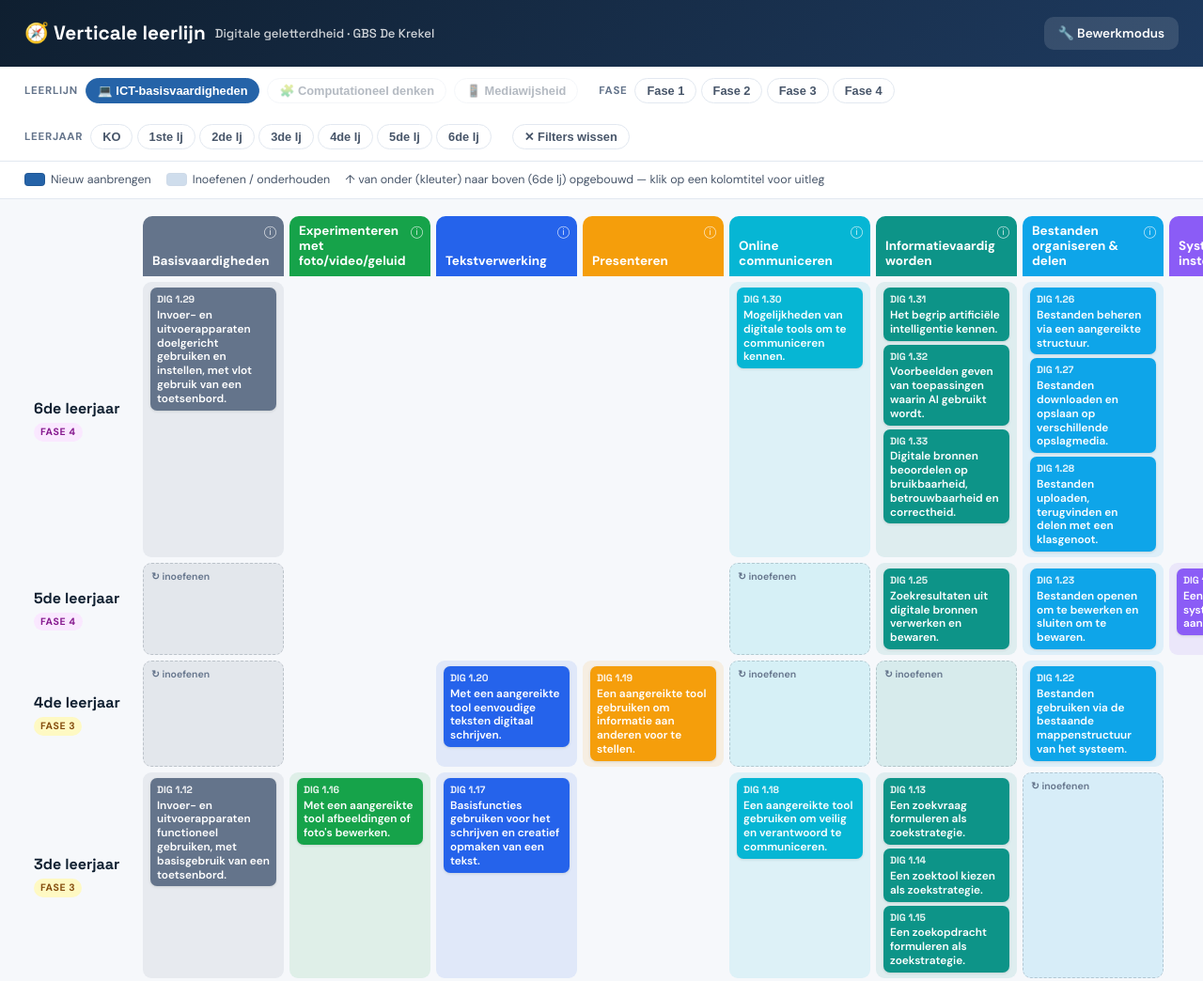
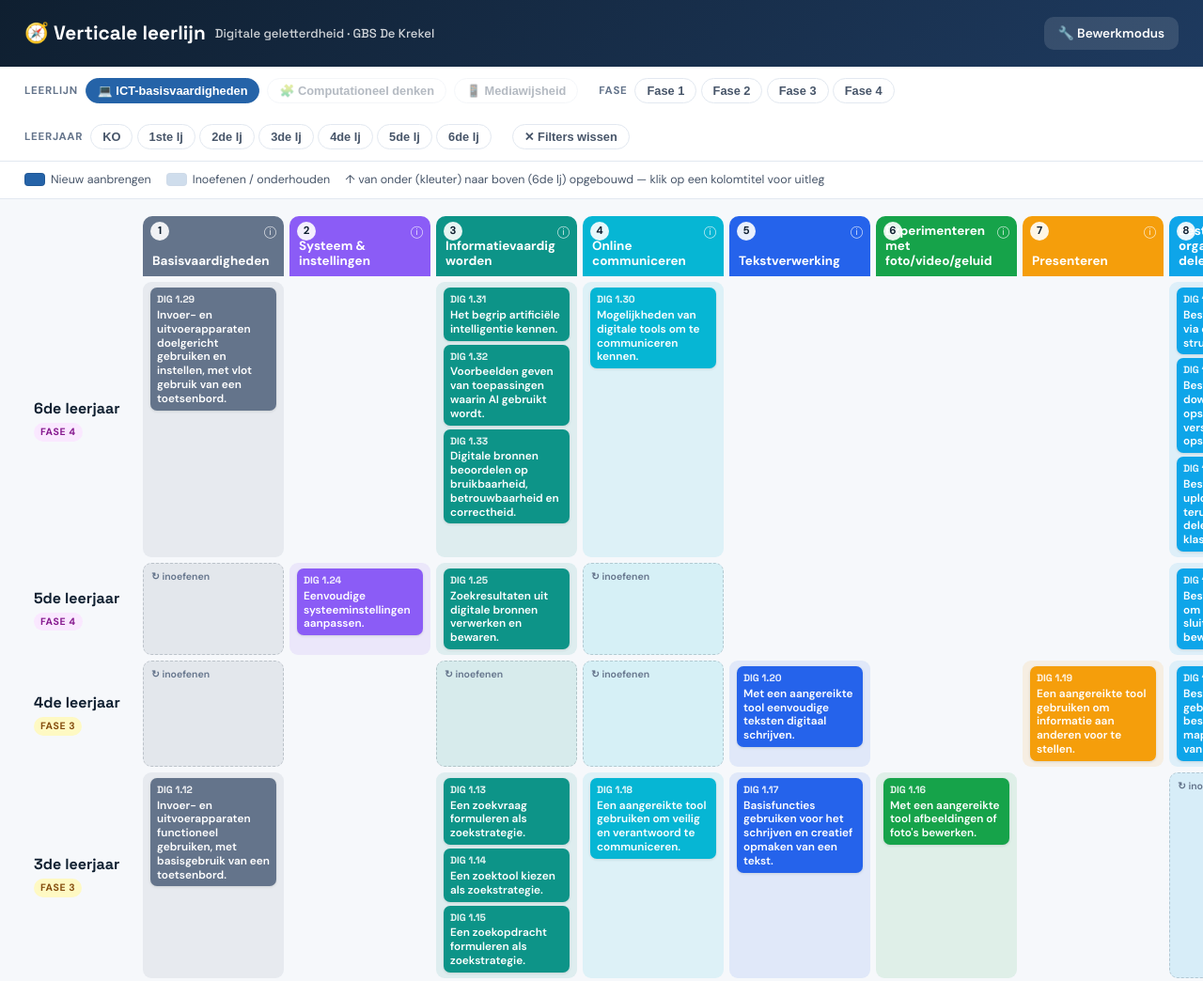
Before and after one commit to JonasB40/DigiplanKrekel, a plain HTML site: page verticale-leerlijn.html in a window 1280 px wide. Shown: the top 1044 px of the page at 94% size. Drawn offline with Linux system fonts and the light colour scheme.

Commit message:
Verticale leerlijn: pedagogische volgorde kolommen + stap-nummers (1→9)

```diff
--- a/verticale-leerlijn.html
+++ b/verticale-leerlijn.html
@@ -52,6 +52,7 @@
   .head-cell:hover{filter:brightness(1.06)}
   .head-cell .h-name{font-weight:700;font-size:.84rem;line-height:1.2}
   .head-cell .h-info{position:absolute;top:6px;right:8px;font-size:.8rem;opacity:.85}
+  .head-cell .h-step{position:absolute;top:6px;left:8px;width:20px;height:20px;border-radius:50%;background:rgba(255,255,255,.9);color:#0f1f30;font-size:.72rem;font-weight:800;display:flex;align-items:center;justify-content:center;line-height:1}
 
   .yr-cell{position:sticky;left:0;z-index:4;background:var(--bg);display:flex;flex-direction:column;justify-content:center;padding:8px 10px;border-radius:10px;min-width:120px}
   .yr-cell .yr{font-family:'Space Grotesk',sans-serif;font-weight:700;font-size:1rem}
@@ -151,17 +152,17 @@ const FASES = {
   4:{label:"Fase 4", kleur:"#fae8ff", tekst:"#86198f"},
 };
 
-/* Tussenleerlijnen (kolommen) */
+/* Tussenleerlijnen (kolommen) — volgorde = pedagogische opbouw */
 const TL = [
-  {id:"basis",  label:"Basisvaardigheden", kleur:"#64748b", info:"De bediening van toestellen: bewegen op het scherm, klikken en slepen, het toetsenbord en in- en uitvoerapparaten. De technische basis waarop alle andere vaardigheden voortbouwen."},
-  {id:"foto",   label:"Experimenteren met foto/video/geluid", kleur:"#16a34a", info:"Beeld en geluid leren vastleggen en bewerken: foto's en video's maken, geluid opnemen en eenvoudige bewerkingen om eigen ideeën creatief vorm te geven."},
-  {id:"tekst",  label:"Tekstverwerking", kleur:"#2563eb", info:"Tekst digitaal schrijven en opmaken: van losse woorden naar verzorgde teksten met basisopmaak."},
-  {id:"presenteren", label:"Presenteren", kleur:"#f59e0b", info:"Informatie aan anderen voorstellen met een digitale tool, zoals een presentatie of een poster."},
-  {id:"communiceren", label:"Online communiceren", kleur:"#06b6d4", info:"Veilig en respectvol digitaal communiceren en de mogelijkheden van communicatietools leren kennen."},
-  {id:"info",   label:"Informatievaardig worden", kleur:"#0d9488", info:"Gericht zoeken in digitale bronnen, zoekresultaten verwerken en bronnen kritisch beoordelen — met een eerste kennismaking met artificiële intelligentie."},
-  {id:"bestanden", label:"Bestanden organiseren & delen", kleur:"#0ea5e9", info:"Werken met bestanden en mappen: opslaan, openen, ordenen, downloaden, uploaden en delen."},
-  {id:"systeem", label:"Systeem & instellingen", kleur:"#8b5cf6", info:"Eenvoudige systeeminstellingen aanpassen, zoals weergave, taal en het aan- of uitzetten van wifi."},
-  {id:"zelf",   label:"Zelfstandig leren & reflectie", kleur:"#db2777", info:"Met digitale tools zelfstandig oefenen en leren, en reflecteren op de meerwaarde van digitale toepassingen."},
+  {id:"basis",       label:"Basisvaardigheden",                  kleur:"#64748b", info:"De bediening van toestellen: bewegen op het scherm, klikken en slepen, het toetsenbord en in- en uitvoerapparaten. De technische basis waarop alle andere vaardigheden voortbouwen."},
+  {id:"systeem",     label:"Systeem & instellingen",             kleur:"#8b5cf6", info:"Inloggen op een toestel en schoolplatform (Office 365), eenvoudige systeeminstellingen aanpassen, zoals weergave, taal en het aan- of uitzetten van wifi."},
+  {id:"info",        label:"Informatievaardig worden",           kleur:"#0d9488", info:"Gericht zoeken in digitale bronnen, zoekresultaten verwerken en bronnen kritisch beoordelen — met een eerste kennismaking met artificiële intelligentie."},
+  {id:"communiceren",label:"Online communiceren",                kleur:"#06b6d4", info:"Veilig en respectvol digitaal communiceren en de mogelijkheden van communicatietools leren kennen, waaronder e-mail en videogesprekken."},
+  {id:"tekst",       label:"Tekstverwerking",                    kleur:"#2563eb", info:"Opgezochte informatie verwerken: tekst digitaal schrijven en opmaken, samenvatten en structureren in een tekstverwerker."},
+  {id:"foto",        label:"Experimenteren met foto/video/geluid",kleur:"#16a34a", info:"Beeld en geluid leren vastleggen en bewerken: foto's en video's maken, geluid opnemen en eenvoudige bewerkingen om eigen ideeën creatief vorm te geven."},
+  {id:"presenteren", label:"Presenteren",                        kleur:"#f59e0b", info:"Verwerkte informatie aan anderen voorstellen met presentatiesoftware: dia's opmaken, structureren en presenteren voor een publiek."},
+  {id:"bestanden",   label:"Bestanden organiseren & delen",      kleur:"#0ea5e9", info:"Samenwerken en bestanden delen via de cloud: opslaan, ordenen, downloaden, uploaden en delen in gedeelde mappen."},
+  {id:"zelf",        label:"Zelfstandig leren & reflectie",      kleur:"#db2777", info:"Met digitale tools zelfstandig oefenen en leren, en reflecteren op de meerwaarde van digitale toepassingen."},
 ];
 
 /* Standaarddoelen — gebootstrapt uit de OVSG-leerlijn (LeerLokaal). leerjaar afgeleid uit leeftijd. */
@@ -230,9 +231,11 @@ function render(){
 
   // header
   html += `<div class="corner"></div>`;
-  TL.forEach(t=>{
+  TL.forEach((t,i)=>{
     html += `<div class="head-cell" style="background:${t.kleur}" onclick="showInfo('${t.id}')">
-      <span class="h-info">ⓘ</span><span class="h-name">${t.label}</span></div>`;
+      <span class="h-info">ⓘ</span>
+      <span class="h-step">${i+1}</span>
+      <span class="h-name">${t.label}</span></div>`;
   });
 
   // precompute lane spans (over all data, not filtered)
```
